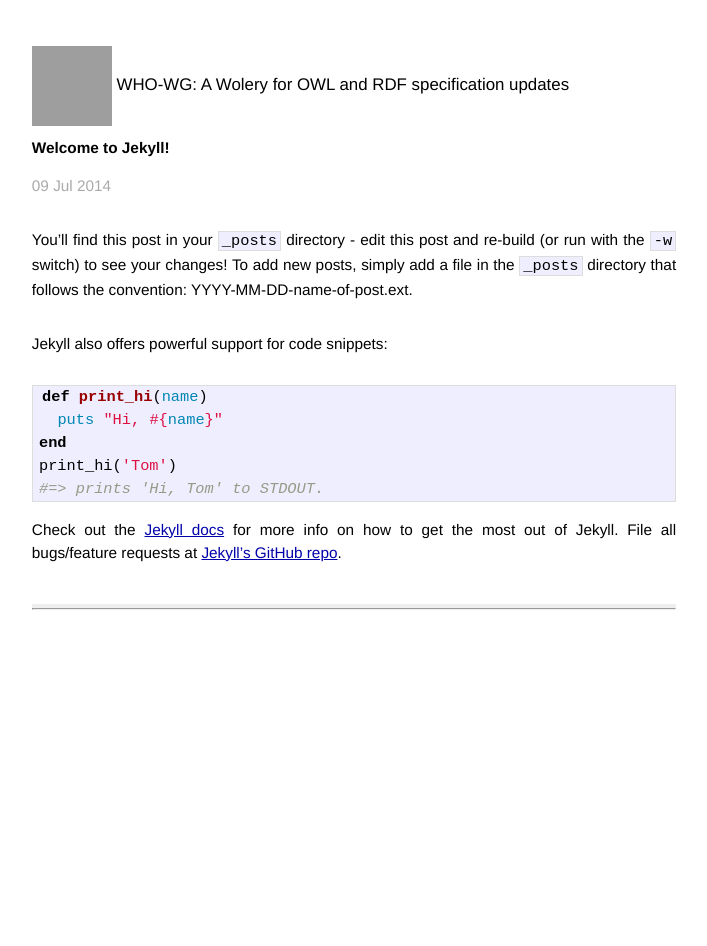
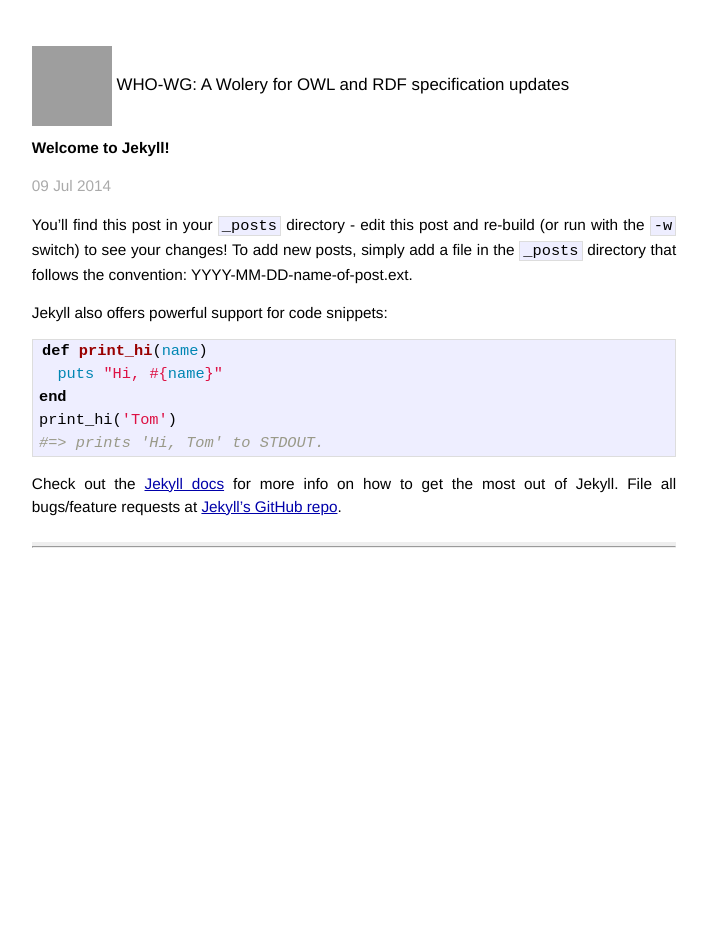
Before and after one commit to WHO-WG/WHO-WG.github.io, a Jekyll site: the page built from _posts/2014-07-09-welcome-to-jekyll.markdown, in a window 1280 px wide. Shown: the whole page, without its empty margins (286-993 px from the left). Built offline with Jekyll 4.4.1, drawn with Linux system fonts in a browser that asks for light colours; Markdown is read by kramdown in place of the engine named in the settings; grey boxes are pictures that could not be loaded.

```diff
--- a/css/main.css
+++ b/css/main.css
@@ -23,9 +23,7 @@
   font-size: 100%; }
 
 h1 { margin-bottom: 1em; }
-p { margin: 1em 0;
-    padding-bottom: 1em;}
-
+p { margin: 1em 0; }
 a         { color: #00a; }
 a:hover   { color: #000; }
 a:visited { color: #a0a; }
```
